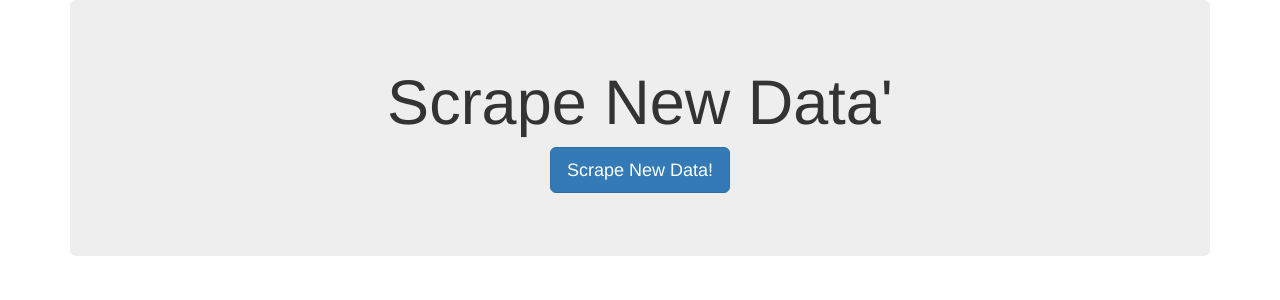
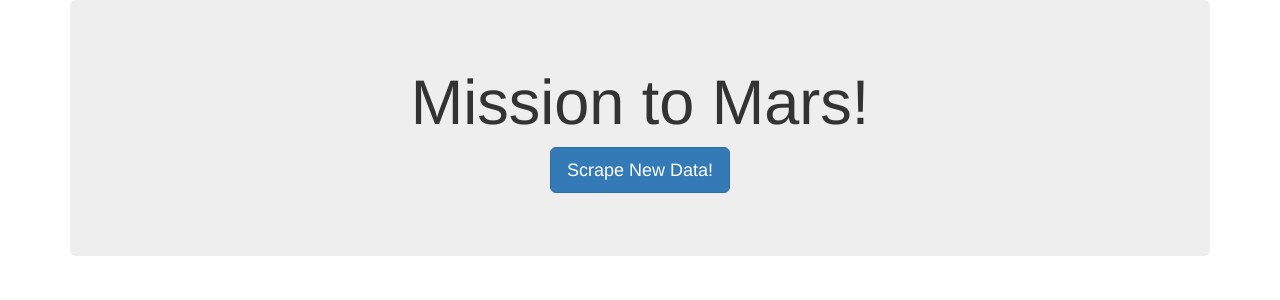
Before and after one commit to efennie/web-scraping-challenge, a Flask app: page / in a window 1280 px wide. Shown: the top 300 px of the page. Run offline with Flask 2, Linux system fonts and the light colour scheme; data that the repository does not hold is empty; some libraries are stand-ins or nearby versions.

Commit message:
putting the templates folder in the proper place

```diff
--- a/templates/index.html
+++ b/Missions_to_Mars/templates/index.html
@@ -13,7 +13,7 @@
   <div class="container">
 
     <div class="jumbotron text-center">
-      <h1>Scrape New Data'</h1>
+      <h1>Mission to Mars!</h1>
       <p><a class="btn btn-primary btn-lg" href="/scrape" role="button">Scrape New Data!</a></p>
     </div>
 
```
